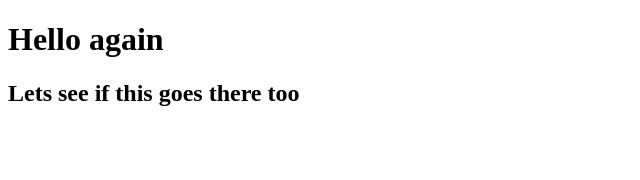
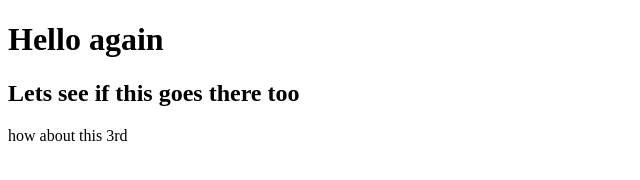
Before and after one commit to shreyabakharel/third-repo, a plain HTML site: page index.html in a window 1280 px wide. Shown: the whole page, without its empty margins (0-640 px from the left). Drawn offline with Linux system fonts and the light colour scheme.

Commit message:
did it work?

```diff
--- a/index.html
+++ b/index.html
@@ -6,5 +6,6 @@
 <body>
     <h1>Hello again</h1>
     <h2>Lets see if this goes there too</h2>
+    <p>how about this 3rd</p>
 </body>
 </html>
```
